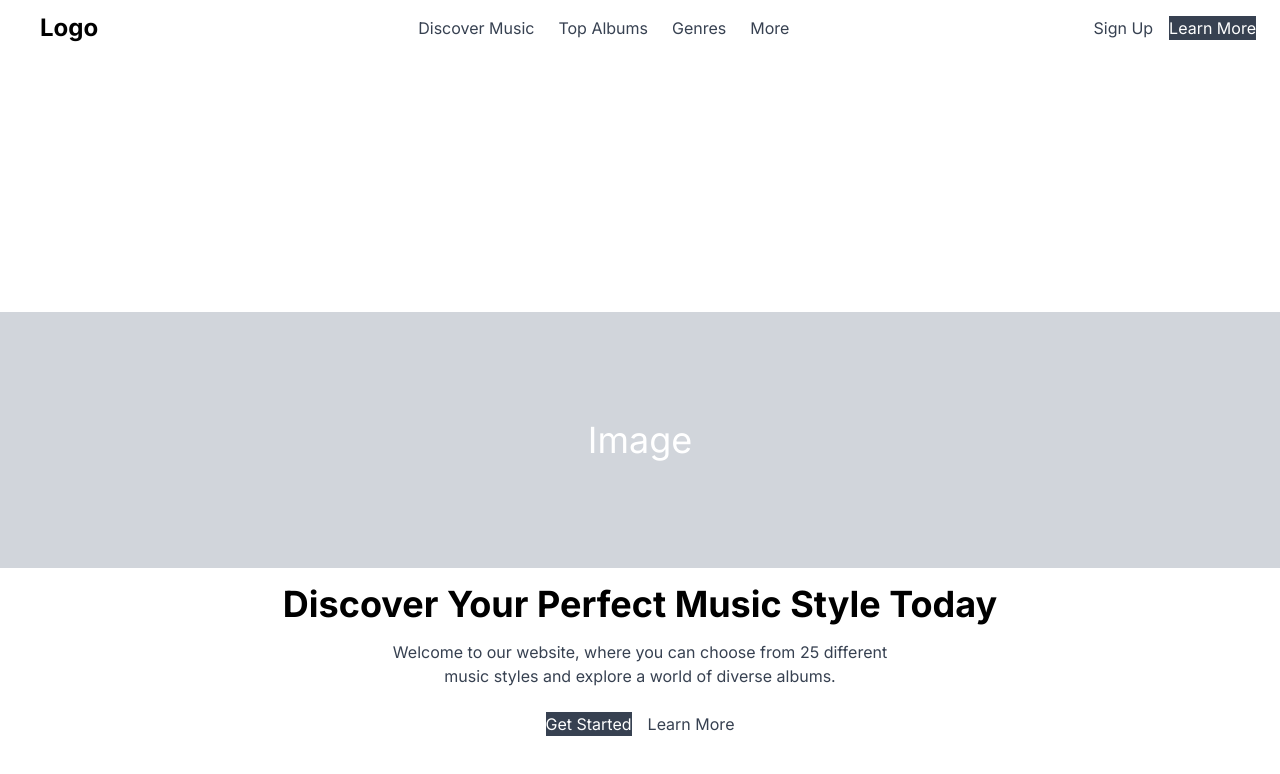
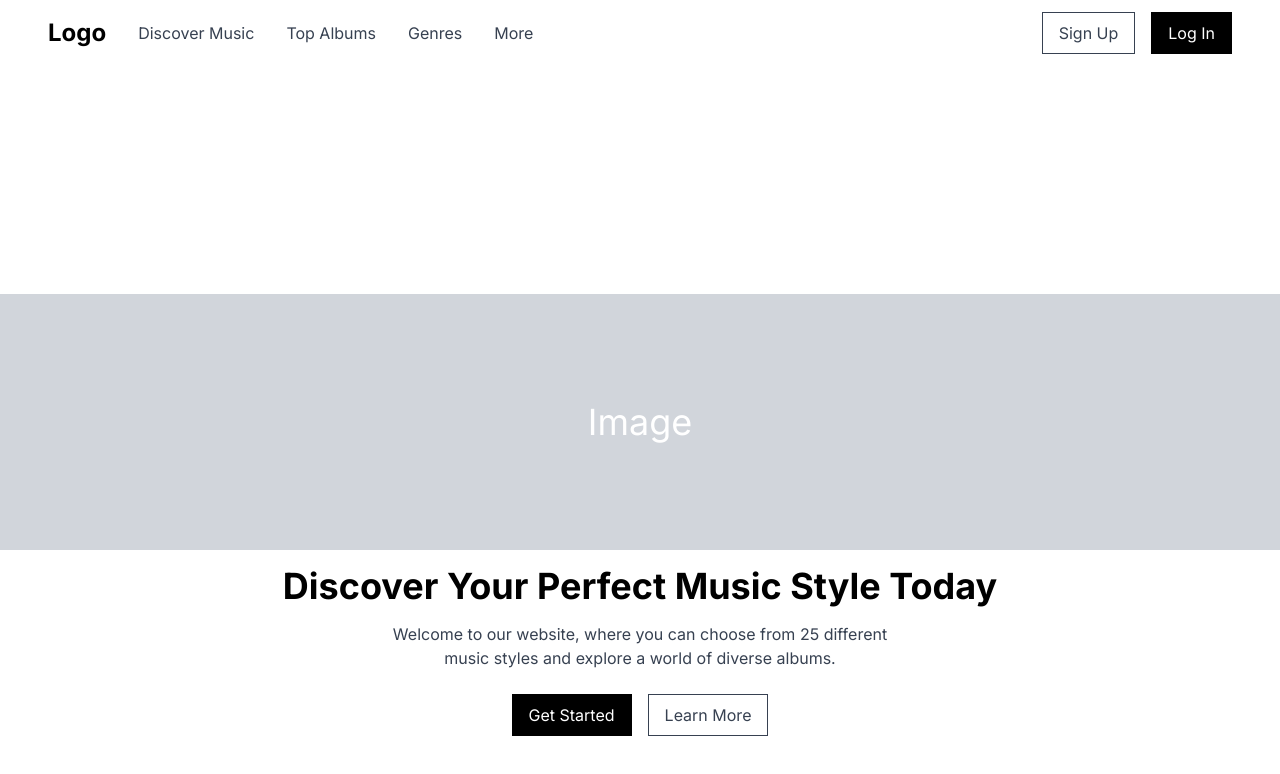
Before and after one commit to adrinoca/DiscRecommender, a Next.js app in the folder app/: page / in a window 1280 px wide. Shown: the top 774 px of the page. Built offline with nearby package versions, Linux system fonts and the light colour scheme.

Commit message:
First Row Buttons

```diff
--- a/app/src/app/page.js
+++ b/app/src/app/page.js
@@ -1,25 +1,29 @@
-import Image from "next/image";
-
 export default function Home() {
   return (
     <main className="flex min-h-screen flex-col items-center justify-between bg-white">
       <nav className="w-full bg-white">
         <div className="flex items-center justify-between px-6 py-3">
-          <div className="text-2xl font-bold text-black ml-4">Logo</div>
-          <div className="flex items-center space-x-6 ml-4">
-            <a href="#" className="text-gray-700 hover:text-gray-500">Discover Music</a>
-            <a href="#" className="text-gray-700 hover:text-gray-500">Top Albums</a>
-            <a href="#" className="text-gray-700 hover:text-gray-500">Genres</a>
-            <a href="#" className="text-gray-700 hover:text-gray-500">More</a>
+          <div className="flex items-center">
+            <div className="text-2xl font-bold text-black ml-6 mr-8">Logo</div>
+            <div className="flex items-center space-x-8">
+              <a href="#" className="text-gray-700 hover:text-gray-500">Discover Music</a>
+              <a href="#" className="text-gray-700 hover:text-gray-500">Top Albums</a>
+              <a href="#" className="text-gray-700 hover:text-gray-500">Genres</a>
+              <a href="#" className="text-gray-700 hover:text-gray-500">More</a>
+            </div>
           </div>
-          <div className="flex space-x-4">
-            <button className="btn btn-outline text-gray-700 border-gray-700 hover:bg-gray-100">Sign Up</button>
-            <button className="btn btn-primary bg-gray-700 text-white border-gray-700 hover:bg-gray-600">Learn More</button>
+          <div className="flex space-x-4 mr-6">
+            <button className="px-4 py-2 border border-gray-700 text-gray-700 bg-white hover:bg-gray-100">
+              Sign Up
+            </button>
+            <button className="px-4 py-2 border border-black text-white bg-black hover:bg-gray-800">
+              Log In
+            </button>
           </div>
         </div>
       </nav>
 
-      <header className="w-full bg-white py-16 flex flex-col items-center">
+      <header className="w-full bg-white py-16 flex flex-col items-center mt-4">
         <div className="w-full h-64 bg-gray-300 flex items-center justify-center mb-4">
           <span className="text-4xl text-white">Image</span>
         </div>
@@ -28,8 +32,12 @@ export default function Home() {
           Welcome to our website, where you can choose from 25 different music styles and explore a world of diverse albums.
         </p>
         <div className="flex space-x-4">
-          <button className="btn btn-primary bg-gray-700 text-white border-gray-700 hover:bg-gray-600">Get Started</button>
-          <button className="btn btn-outline text-gray-700 border-gray-700 hover:bg-gray-100">Learn More</button>
+          <button className="px-4 py-2 border border-black text-white bg-black hover:bg-gray-800">
+            Get Started
+          </button>
+          <button className="px-4 py-2 border border-gray-700 text-gray-700 bg-white hover:bg-gray-100">
+            Learn More
+          </button>
         </div>
       </header>
     </main>
```
